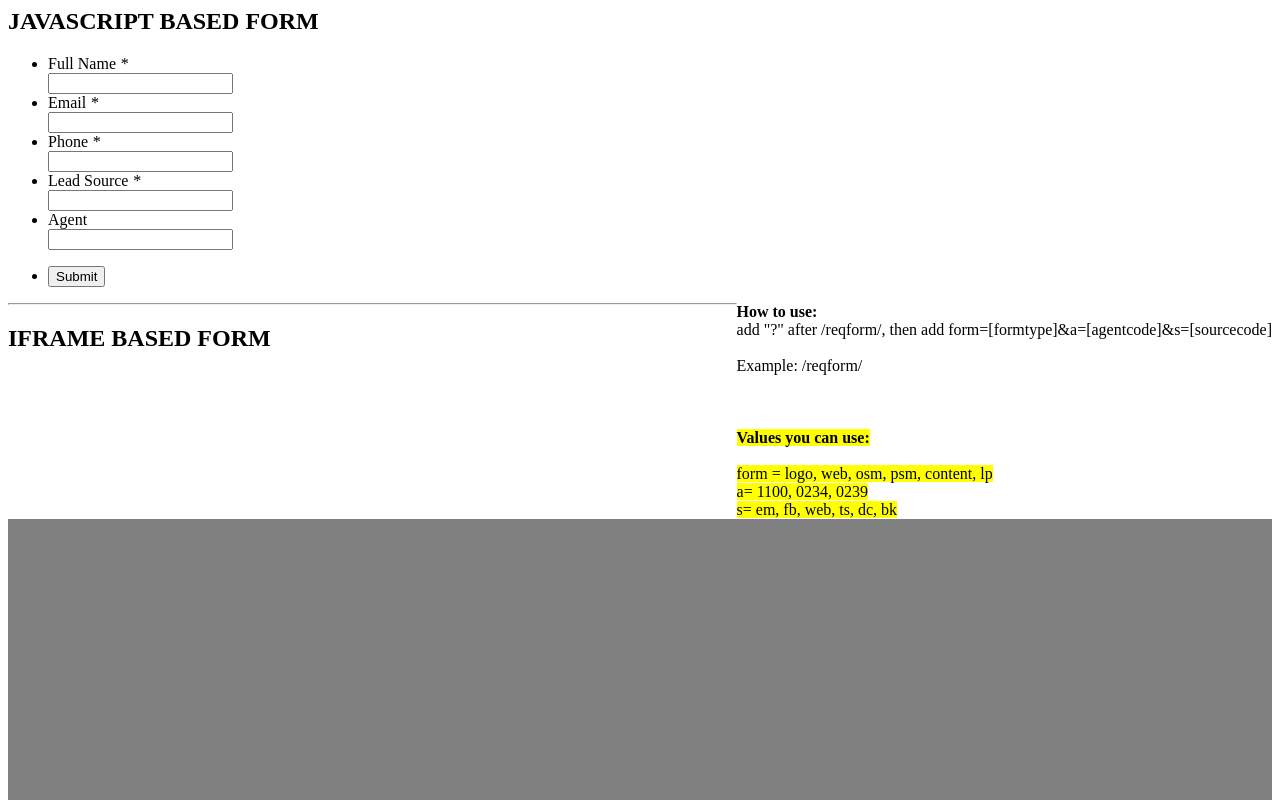
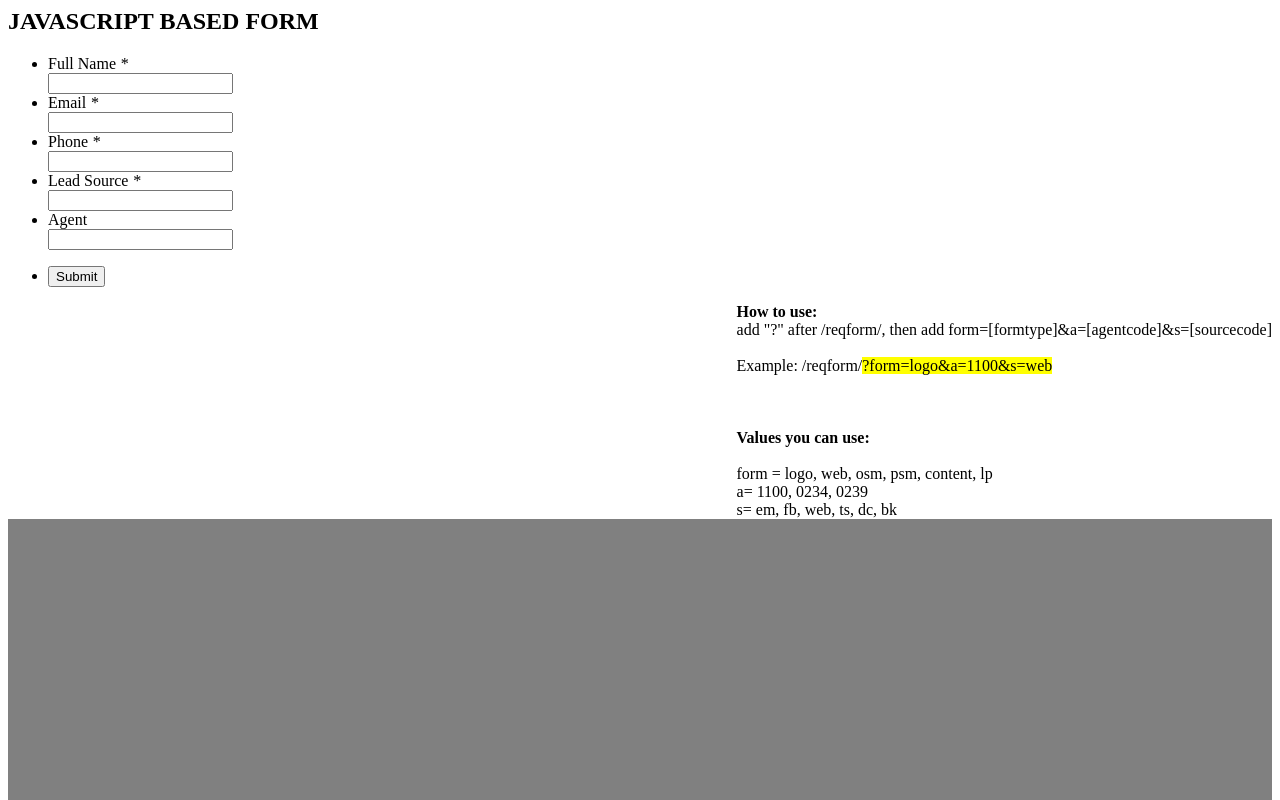
Before and after one commit to fleekreq/reqform, a plain HTML site: page index.html in a window 1280 px wide. Shown: the top 800 px of the page. Drawn offline with nearby package versions, Linux system fonts and the light colour scheme.

Commit message:
Update index.html

```diff
--- a/index.html
+++ b/index.html
@@ -85,7 +85,7 @@ var isSalesIQIntegrationEnabled = false;
 var salesIQFieldsArray = [];</script>
 
       <div style="float:right"><b>How to use:</b><br/> add "?" after /reqform/, then add form=[formtype]&a=[agentcode]&s=[sourcecode]<br/><br/>
-Example: /reqform/<span style="background-color:yellow;"?form=logo&a=1100&s=web</span><br/>
+Example: /reqform/<span style="background-color:yellow;">?form=logo&a=1100&s=web</span><br/>
 <br/><br/><br/>
 
  <b>Values you can use:</b> <br/><br/>
@@ -95,8 +95,6 @@ s= em, fb, web, ts, dc, bk
 
 
 </div>
-<hr>
 
-      <h2>IFRAME BASED FORM</h2>
  <iframe class="reqform" src="about:blank"></iframe>
 </body></html>
```
